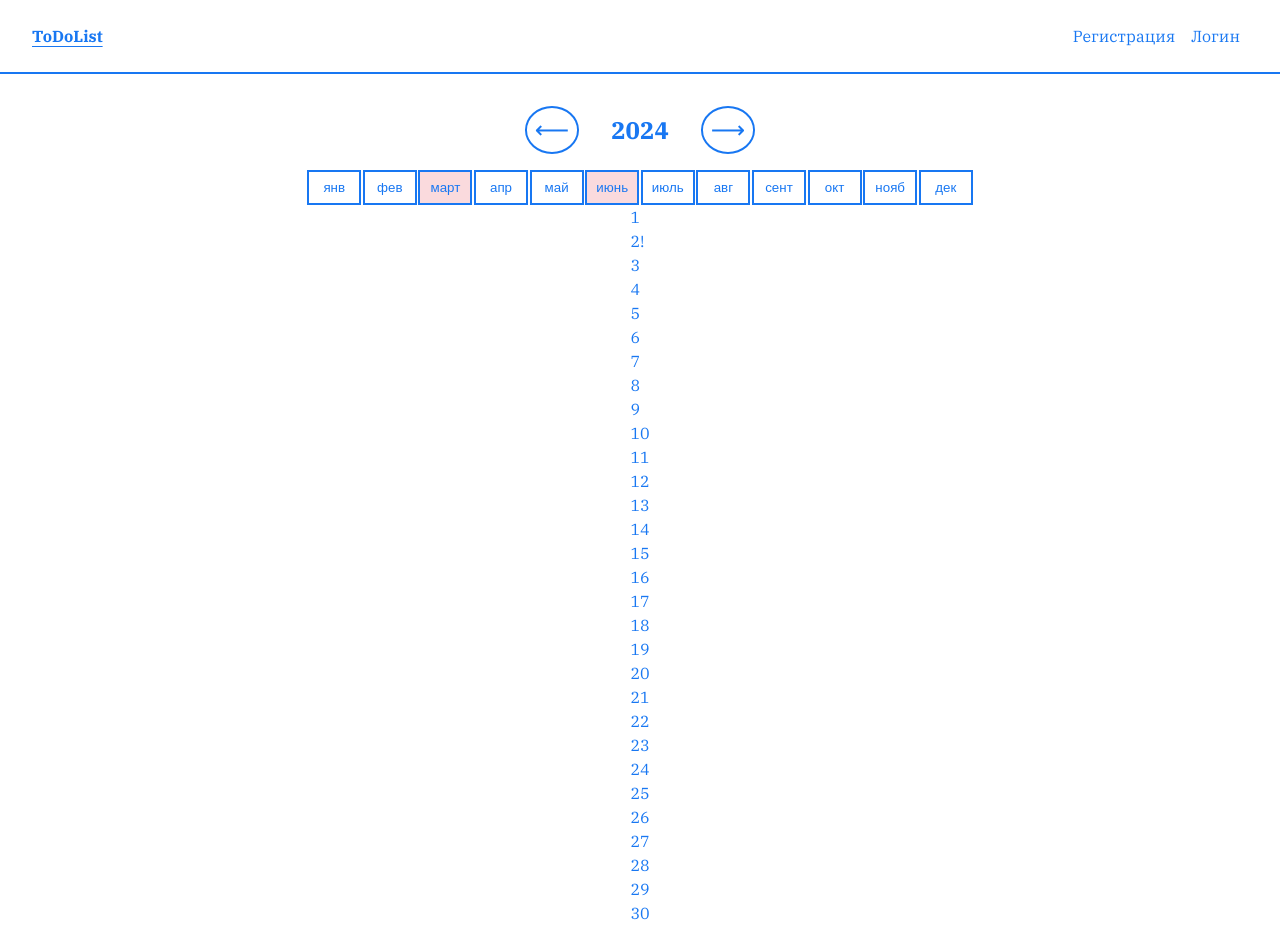
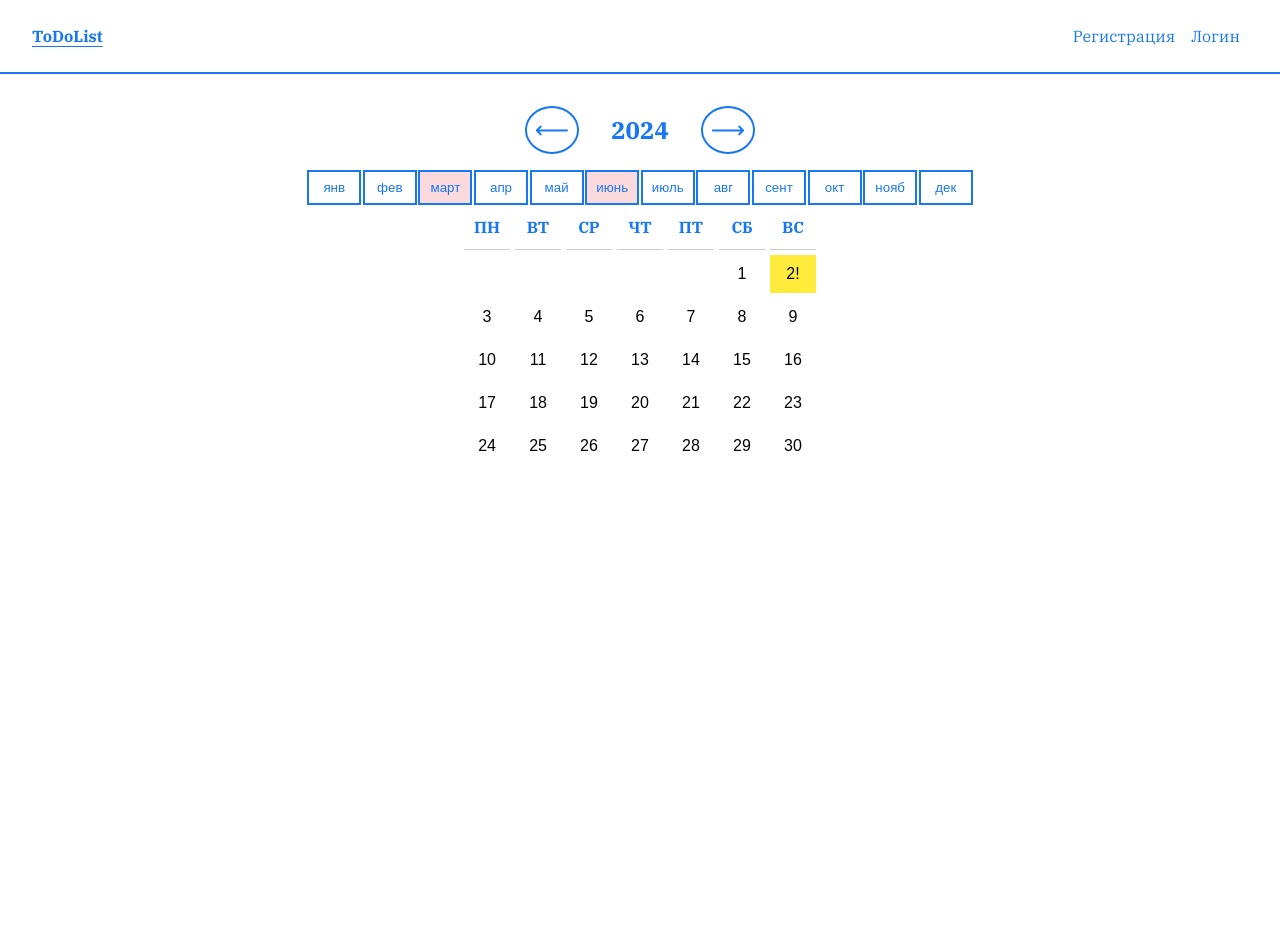
Before and after one commit to do6roetyro/airnet_todo_list, a React (Create React App) app: page /calendar in a window 1280 px wide. After the commit the page ends 800 px from the top, so only its background shows below. Built offline with nearby package versions, Linux system fonts and the light colour scheme.

Commit message:
feat: допиливаю логику работы календаря

```diff
--- a/src/assets/styles/blocks/calendar-table.scss
+++ b/src/assets/styles/blocks/calendar-table.scss
@@ -0,0 +1,45 @@
+@use "../global/variables.scss";
+
+.calendar-table__header {
+    display: contents; /* Используем contents, чтобы следовать сетке */
+  }
+
+  .calendar-table__header-day {
+    display: flex;
+    justify-content: center;
+    align-items: center;
+    font-weight: bold;
+    padding: 10px;
+    border-bottom: 1px solid #ccc;
+  }
+
+  .calendar-table__week {
+    display: contents; /* Каждая неделя действует как строка в сетке */
+  }
+
+.calendar-table__day {
+    display: flex;
+    justify-content: center;
+    align-items: center;
+    border: 1px solid #ccc;
+    padding: 10px;
+    background: none;
+    border: none;
+    cursor: pointer;
+    font-size: 1rem;
+
+  &:focus {
+    outline: none;
+    box-shadow: 0 0 0 3px rgba(21, 156, 228, 0.4);
+  }
+
+  &--has-tasks {
+    background-color: #ffeb3b;
+  }
+}
+
+.calendar-table__day.empty {
+    background-color: transparent;
+    border: none;
+    cursor: default;
+  }
--- a/src/assets/styles/blocks/calendar.scss
+++ b/src/assets/styles/blocks/calendar.scss
@@ -4,3 +4,10 @@
     justify-content: center;
     align-items: center;
 }
+
+
+    .calendar__table {
+        display: grid;
+        grid-template-columns: repeat(7, 1fr);
+        gap: 5px;
+      }
--- a/src/assets/styles/blocks/current-year.scss
+++ b/src/assets/styles/blocks/current-year.scss
@@ -14,6 +14,18 @@
     border: 2px solid variables.$color-blue;
     border-radius: 100%;
 
+    @media (hover: hover) and (pointer: fine) {
+        &:hover {
+            color: variables.$color-white;
+            background-color: variables.$color-blue;
+        }
+
+        &:active {
+            opacity: 0.5;
+                    }
+    }
+
+
 }
 
 .current-year__date {
--- a/src/components/Calendar/Calendar.tsx
+++ b/src/components/Calendar/Calendar.tsx
@@ -22,11 +22,17 @@ const Calendar: React.FC<CalendarProps> = ({
     const daysInMonth = getDaysInMonth(year, month);
     const weeks: { date: number; hasTasks: boolean }[][] = [];
     let week: { date: number; hasTasks: boolean }[] = [];
+    const startDay = (new Date(year, month, 1).getDay() + 6) % 7; // Смещение начала недели
+
+    for (let i = 0; i < startDay; i++) {
+      week.push({ date: 0, hasTasks: false });
+    }
+
     for (let i = 1; i <= daysInMonth; i++) {
       const date = new Date(year, month, i);
       const hasTasks = tasks[year]?.[month + 1]?.[i] !== undefined;
       week.push({ date: i, hasTasks });
-      if (date.getDay() === 0 || i === daysInMonth) {
+      if (week.length === 7 || i === daysInMonth) {
         weeks.push(week);
         week = [];
       }
@@ -34,10 +40,21 @@ const Calendar: React.FC<CalendarProps> = ({
     return weeks;
   };
 
+  const daysOfWeek = ["ПН", "ВТ", "СР", "ЧТ", "ПТ", "СБ", "ВС"];
+
   return (
     <div className="calendar__table calendar-table">
+      <div className="calendar-table__header">
+        {daysOfWeek.map((day, index) => (
+          <div key={index} className="calendar-table__header-day">
+            {day}
+          </div>
+        ))}
+      </div>
       {generateCalendar().map((week, index) => (
-        <Week key={index} days={week} onDayClick={onDayClick} />
+        <div className="calendar-table__week" key={index}>
+          <Week days={week} onDayClick={onDayClick} />
+        </div>
       ))}
     </div>
   );
--- a/src/components/Calendar/Day.tsx
+++ b/src/components/Calendar/Day.tsx
@@ -7,17 +7,19 @@ interface DayProps {
 }
 
 const Day: React.FC<DayProps> = ({ date, hasTasks, onClick }) => {
+  if (date === 0) {
+    return <div className="calendar-table__day empty"></div>;
+  }
   return (
-    <div
+    <button
       className={`calendar-table__day ${
         hasTasks ? "calendar-table__day--has-tasks" : ""
       }`}
       onClick={onClick}
     >
-      {" "}
       {date}
       {hasTasks && <span>!</span>}
-    </div>
+    </button>
   );
 };
 
```
